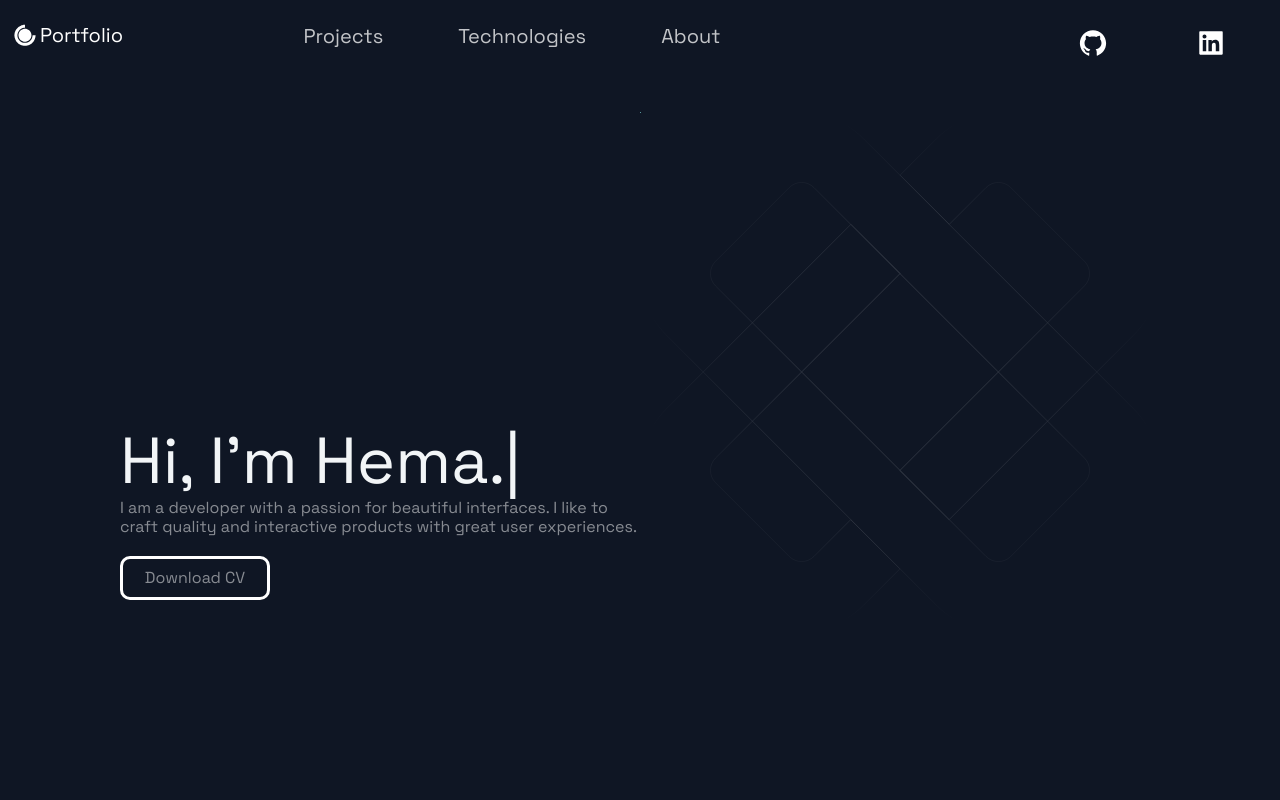
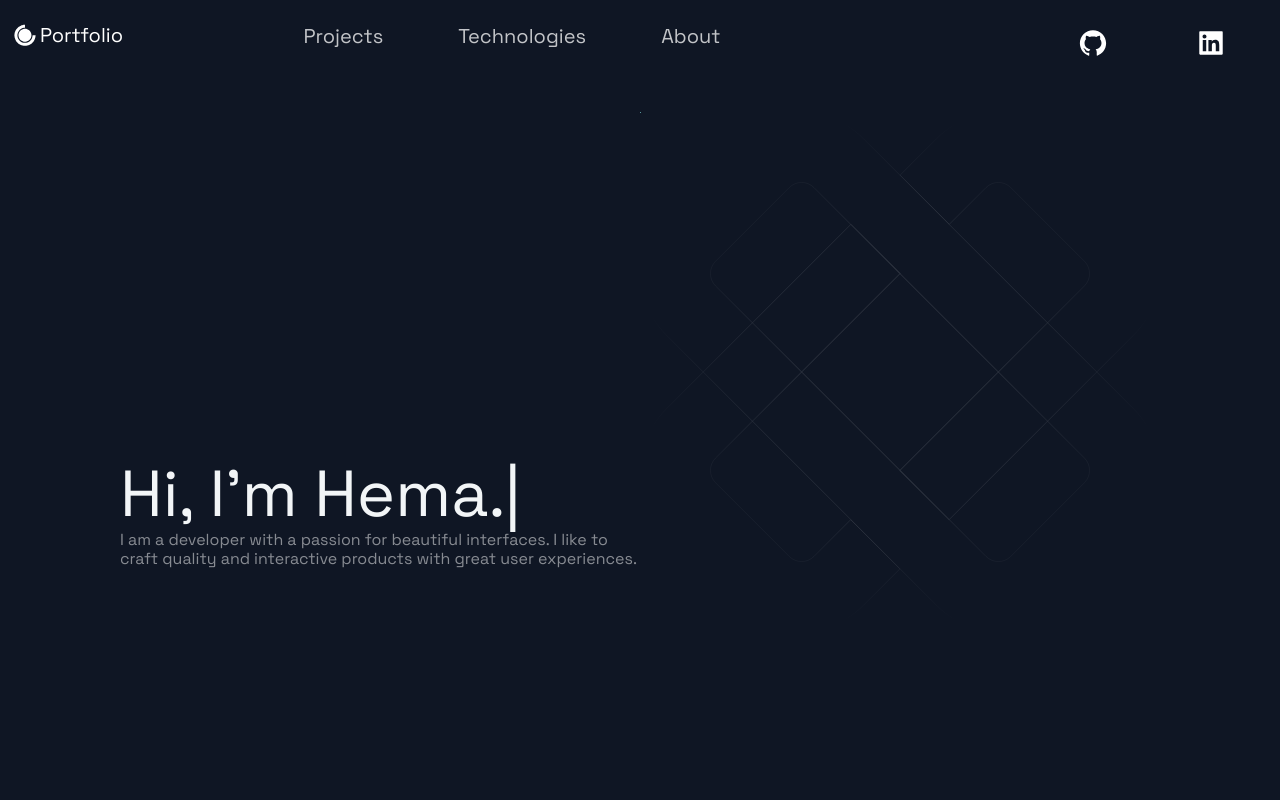
Before and after one commit to hemalawati/portfolio-website, a Next.js app: page / in a window 1280 px wide. Shown: the top 800 px of the page. Built offline with nearby package versions, Linux system fonts and the light colour scheme.

Commit message:
removed resume

```diff
--- a/src/components/Hero/Hero.js
+++ b/src/components/Hero/Hero.js
@@ -20,9 +20,6 @@ const Hero = () => {
 					I am a developer with a passion for beautiful interfaces. I like to
 					craft quality and interactive products with great user experiences.
 				</IntroDescription>
-				<Resume href="/Resume.pdf" target="_blank">
-					Download CV
-				</Resume>
 			</LeftSection>
 		</HeroSection>
 	);
```
